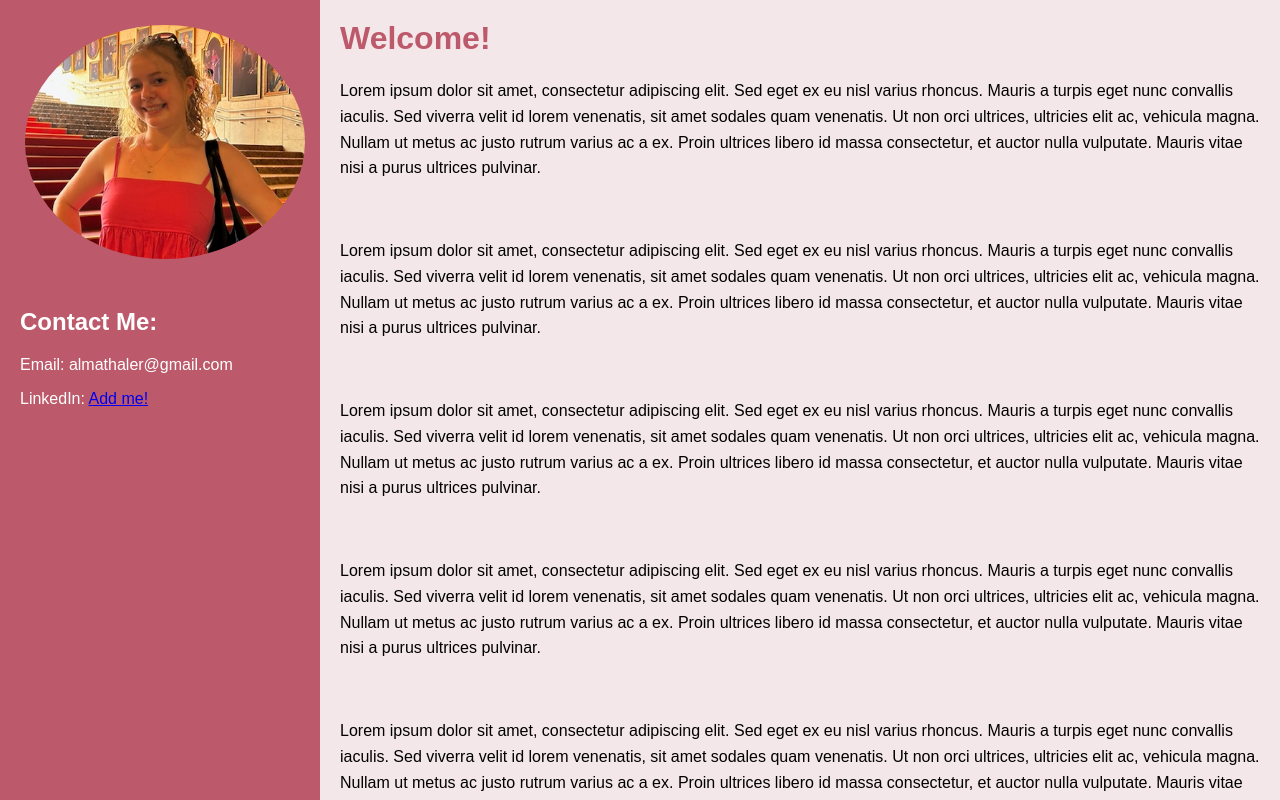
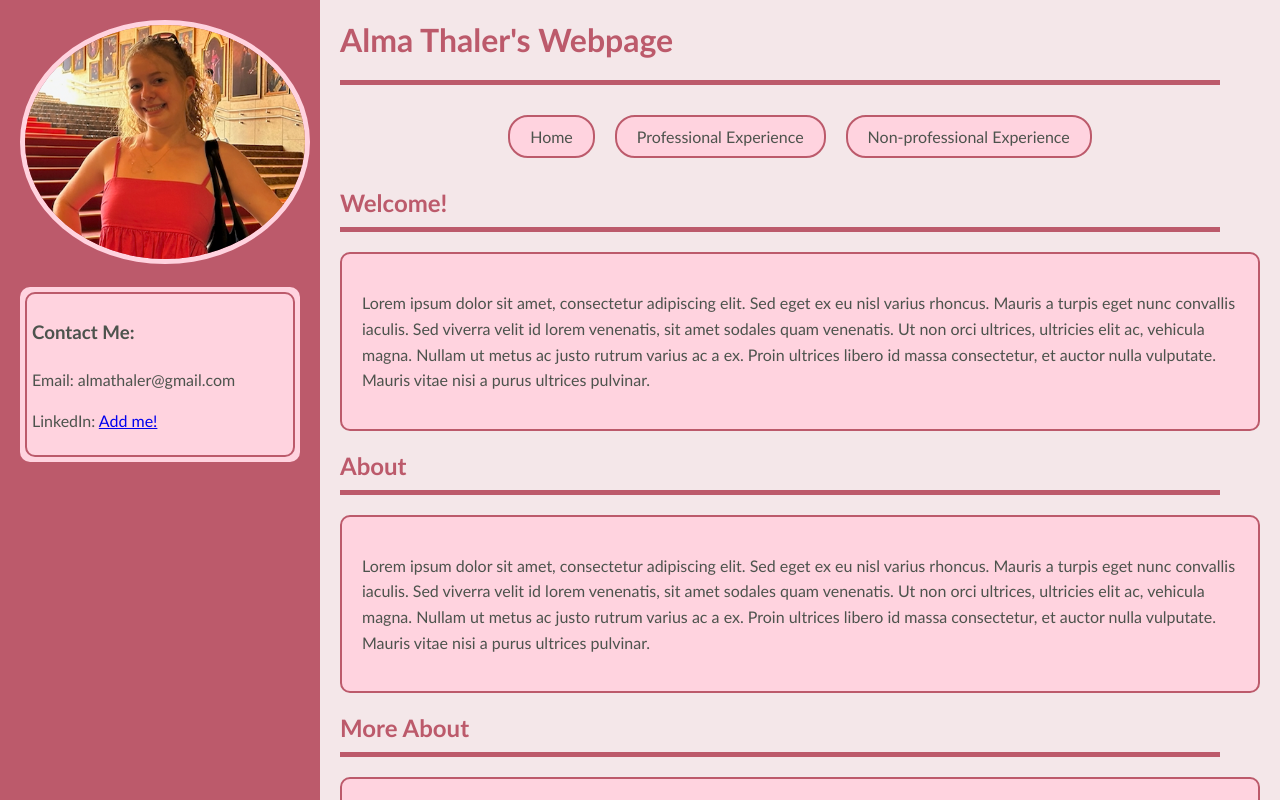
Before and after one commit to almathaler/almathaler.github.io, a plain HTML site: page practice.html in a window 1280 px wide. Drawn offline with Linux system fonts and the light colour scheme.

Commit message:
more in practice

```diff
--- a/practice.html
+++ b/practice.html
@@ -4,53 +4,56 @@
 <head>
     <meta charset="UTF-8">
     <meta name="viewport" content="width=device-width, initial-scale=1.0">
-    <title>Your Webpage Title</title>
-    <link rel="stylesheet" href="practice_style.css"> <!-- Link to external CSS file -->
+    <title>Alma Thaler | Home</title>
+    <link rel="stylesheet" href="practice_style.css">
 </head>
 
 <body>
     <div class="container">
         <div class="left-section">
             <img class="profile-image" src="pfp.png" alt="Profile Image">
-            <div class="contact-info">
-                <h2>Contact Me:</h2>
-                <p>Email: almathaler@gmail.com</p>
-                <p>LinkedIn: <a href="https://www.linkedin.com/in/alma-thaler/">Add me!</a></p>
+            <div class="contact-text-box">
+                <div class="inner-contact-text-box">
+                    <h3>Contact Me:</h3>
+                    <p>Email: almathaler@gmail.com</p>
+                    <p>LinkedIn: <a href="https://www.linkedin.com/in/alma-thaler/">Add me!</a></p>
+                </div>
             </div>
         </div>
         <div class="right-section">
-            <h1 class="title">Welcome!</h1>
-            <div class="lorem-ipsum">
+            <h1 class="title">Alma Thaler's Webpage</h1>
+            <div class="subtitle_bar"></div>
+            <div class="nav-bar">
+                <a href="#" class="nav-button">Home</a>
+                <a href="#" class="nav-button">Professional Experience</a>
+                <a href="#" class="nav-button">Non-professional Experience</a>
+            </div>
+            <div class="section-header">Welcome!</div>
+            <div class="subtitle_bar"></div>
+            <div class="text-box">
                 <p>Lorem ipsum dolor sit amet, consectetur adipiscing elit. Sed eget ex eu nisl varius rhoncus.
                     Mauris a turpis eget nunc convallis iaculis. Sed viverra velit id lorem venenatis, sit amet
                     sodales quam venenatis. Ut non orci ultrices, ultricies elit ac, vehicula magna. Nullam ut
                     metus ac justo rutrum varius ac a ex. Proin ultrices libero id massa consectetur, et auctor
                     nulla vulputate. Mauris vitae nisi a purus ultrices pulvinar.</p>
-                <br>
+            </div>
+            <div class="section-header">About</div>
+            <div class="subtitle_bar"></div>
+            <div class="text-box">
                 <p>Lorem ipsum dolor sit amet, consectetur adipiscing elit. Sed eget ex eu nisl varius rhoncus.
                     Mauris a turpis eget nunc convallis iaculis. Sed viverra velit id lorem venenatis, sit amet
                     sodales quam venenatis. Ut non orci ultrices, ultricies elit ac, vehicula magna. Nullam ut
                     metus ac justo rutrum varius ac a ex. Proin ultrices libero id massa consectetur, et auctor
                     nulla vulputate. Mauris vitae nisi a purus ultrices pulvinar.</p>
-                <br>
+            </div>
+            <div class="section-header">More About</div>
+            <div class="subtitle_bar"></div>
+            <div class="text-box">
                 <p>Lorem ipsum dolor sit amet, consectetur adipiscing elit. Sed eget ex eu nisl varius rhoncus.
                     Mauris a turpis eget nunc convallis iaculis. Sed viverra velit id lorem venenatis, sit amet
                     sodales quam venenatis. Ut non orci ultrices, ultricies elit ac, vehicula magna. Nullam ut
                     metus ac justo rutrum varius ac a ex. Proin ultrices libero id massa consectetur, et auctor
                     nulla vulputate. Mauris vitae nisi a purus ultrices pulvinar.</p>
-                <br>
-                <p>Lorem ipsum dolor sit amet, consectetur adipiscing elit. Sed eget ex eu nisl varius rhoncus.
-                    Mauris a turpis eget nunc convallis iaculis. Sed viverra velit id lorem venenatis, sit amet
-                    sodales quam venenatis. Ut non orci ultrices, ultricies elit ac, vehicula magna. Nullam ut
-                    metus ac justo rutrum varius ac a ex. Proin ultrices libero id massa consectetur, et auctor
-                    nulla vulputate. Mauris vitae nisi a purus ultrices pulvinar.</p>
-                <br>
-                <p>Lorem ipsum dolor sit amet, consectetur adipiscing elit. Sed eget ex eu nisl varius rhoncus.
-                    Mauris a turpis eget nunc convallis iaculis. Sed viverra velit id lorem venenatis, sit amet
-                    sodales quam venenatis. Ut non orci ultrices, ultricies elit ac, vehicula magna. Nullam ut
-                    metus ac justo rutrum varius ac a ex. Proin ultrices libero id massa consectetur, et auctor
-                    nulla vulputate. Mauris vitae nisi a purus ultrices pulvinar.</p>
-                <!-- Add more Lorem Ipsum text here as needed -->
             </div>
         </div>
     </div>
--- a/practice_style.css
+++ b/practice_style.css
@@ -1,7 +1,9 @@
 body {
     margin: 0;
     padding: 0;
-    font-family: Arial, sans-serif;
+    font-family: 'Trebuchet MS', sans-serif;
+    font-size: 16px;
+    color: rgb(77, 83, 77);
     background-color: #F4E7E9;
     /* Light pink */
     overflow-x: hidden;
@@ -19,7 +21,7 @@ body {
     /* 1/4 of the screen width */
     background-color: #BC5A6B;
     /* Dark pink */
-    color: white;
+    /* color: white; */
     padding: 20px;
     box-sizing: border-box;
     overflow-y: auto;
@@ -37,14 +39,28 @@ body {
 
 .profile-image {
     max-width: 100%;
-    border: 5px solid #BC5A6B;
+    border: 5px solid #FFD3DF;
     /* Dark pink */
     border-radius: 50%;
     margin-bottom: 20px;
 }
 
-.contact-info {
-    margin-bottom: 20px;
+.contact-text-box {
+    background-color: #FFD3DF;
+    /* Lighter pink */
+    padding: 5px;
+    border-radius: 10px;
+    line-height: 1.6;
+}
+
+.inner-contact-text-box {
+    background-color: #FFD3DF;
+    /* Light pink */
+    border: 2px solid #BC5A6B;
+    /* Dark pink */
+    border-radius: 10px;
+    padding: 5px;
+    /* Adjust as needed to create the tight border effect */
 }
 
 .title {
@@ -56,3 +72,54 @@ body {
 .lorem-ipsum {
     line-height: 1.6;
 }
+
+.section-header {
+    font-size: 24px;
+    font-weight: bold;
+    color: #BC5A6B;
+    /* Dark pink */
+    margin-top: 20px;
+    margin-bottom: 10px;
+}
+
+.subtitle_bar {
+    width: calc(100% - 40px);
+    height: 5px;
+    background-color: rgb(188, 90, 107);
+    margin-top: 10px;
+    margin-bottom: 20px;
+}
+
+.nav-bar {
+    display: flex;
+    justify-content: center;
+    padding: 10px 0;
+}
+
+.nav-button {
+    padding: 10px 20px;
+    margin: 0 10px;
+    color: rgb(77, 83, 77);
+    background-color: #FFD3DF;
+    /* Lighter pink */
+    border: 2px solid #BC5A6B;
+    /* Dark pink */
+    border-radius: 20px;
+    text-decoration: none;
+    font-size: 16px;
+}
+
+.nav-button:hover {
+    background-color: #FFB6C7;
+    /* Darker pink on hover */
+}
+
+.text-box {
+    background-color: #FFD3DF;
+    /* Lighter pink */
+    padding: 20px;
+    border: 2px solid #BC5A6B;
+    /* Dark pink */
+    border-radius: 10px;
+    line-height: 1.6;
+}
```
